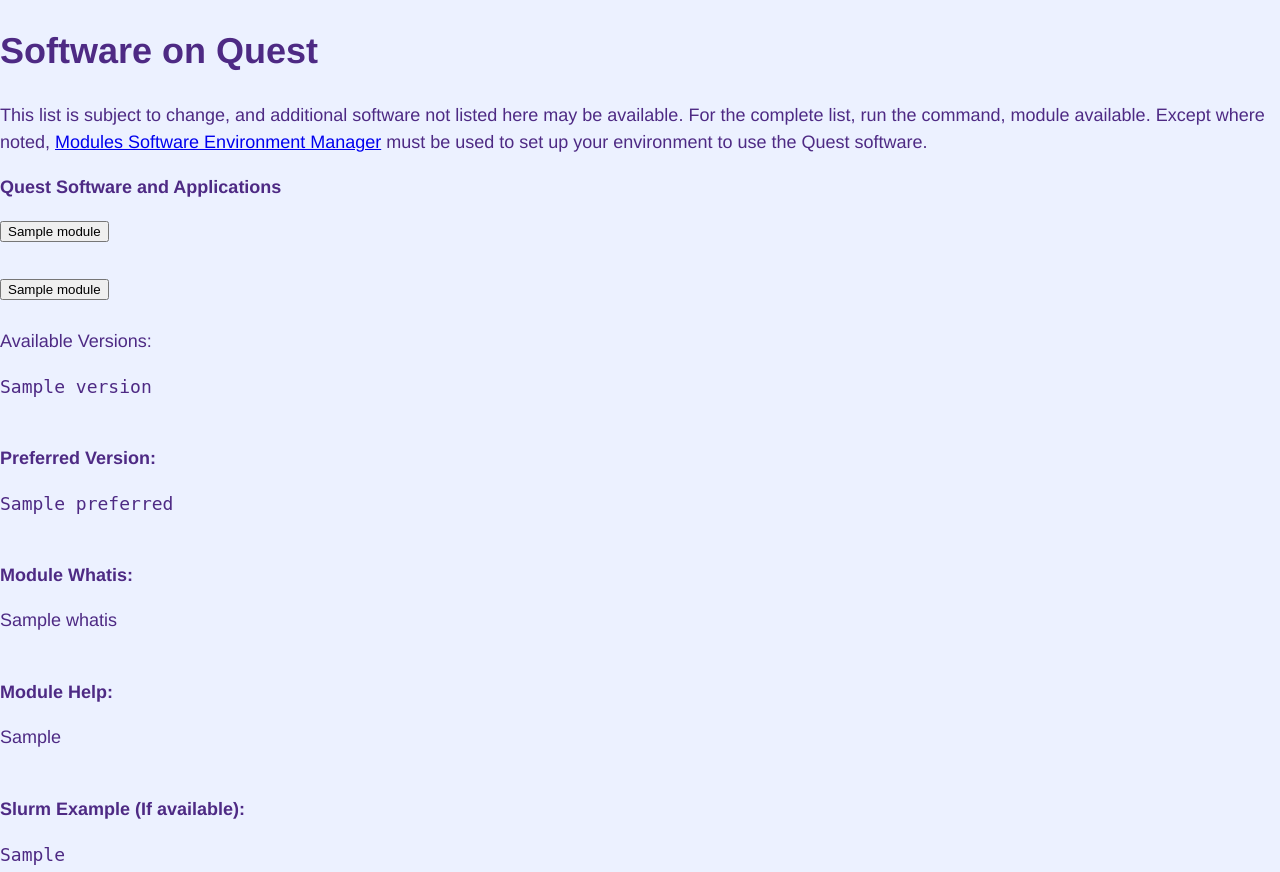
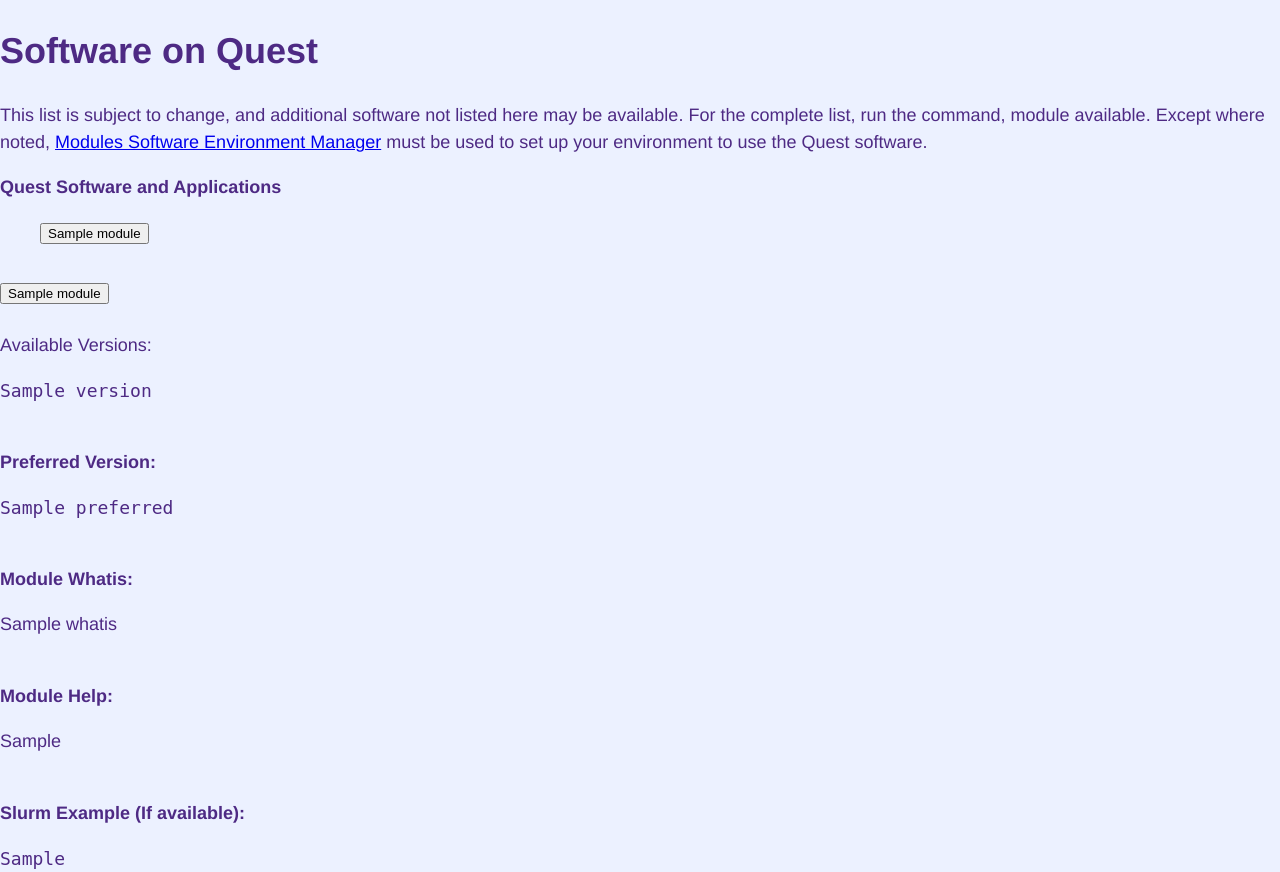
Before and after one commit to scottcoughlin2014/quest-software-documentation, a Django app: template modules/templates/modules/index.html in a window 1280 px wide. Run offline with Django 3.2, Linux system fonts and the light colour scheme; the template is opened without the code that fills it: most values are stand-ins (such as "Sample title", 1, 10 or a date in 2020); data that the repository does not hold is empty; some libraries are stand-ins or nearby versions.

Commit message:
This page is starting to look nice

```diff
--- a/modules/templates/modules/index.html
+++ b/modules/templates/modules/index.html
@@ -14,21 +14,22 @@
   Quest Software and Applications
  </strong>
 </p>
-
+<ul class="navbar">
+<p>
+{% for module in modules %}
+  <button class="btn btn-primary" type="button" data-toggle="collapse" data-target="#collapse_{{module.name}}" aria-expanded="false" aria-controls="collapse_{{module.name}}">
+        {{module.name}}
+    </button>
+{% endfor %}
+</p>
+</ul>
 <div class="container-fluid">
     <div class="row">
-        <div class="col-sm-2">
-            <ul class="sidebar-nav">
+        <div class="col-sm-1">
+        </div>
+        <div class="col-sm-9">
+            <div class="accordion" id="accordionExample">
                 {% for module in modules %}
-                <li><button class="btn btn-primary" type="button" data-toggle="collapse" data-target="#collapse_{{module.name}}" aria-expanded="true" aria-controls="collapse_{{module.name}}">
-                    {{module.name}}
-                </button></li>
-            {% endfor %}
-            </ul>
-        </div>
-        <div class="col-sm-10 ">
-            {% for module in modules %}
-                <div class="accordion" id="accordionExample">
                     <div class="card">
                          <div class="card-header" id="heading_{{module.name}}">
                              <h2 class="mb-0">
@@ -37,7 +38,6 @@
                                  </button>
                              </h2>
                          </div>
-
                          <div id="collapse_{{module.name}}" class="collapse" aria-labelledby="heading_{{module.name}}" data-parent="#accordionExample">
                              <div class="card-body">
                                  Available Versions: {% for version in module.versions %} <pre class="code">{{version|safe}}</pre> {% endfor %}
@@ -60,5 +60,17 @@
             </div>
         </div>
     </div>
+</div>
+
+
+<script type="text/javascript">
+$(document).ready(function() {
+    {% for module in modules %}
+$("#collapse_{{module.name}}").on('shown.bs.collapse', function() {
+    window.location = "#heading_{{module.name}}";
+});
+    {% endfor %}
+});
+</script>
 
 {% endblock %}
--- a/static/css/main.css
+++ b/static/css/main.css
@@ -45,10 +45,3 @@
 .active:after {
   content: "\2796"; /* Unicode character for "minus" sign (-) */
 }
-
-.sidebar-nav {
-    margin-top: 20px;
-    padding: 0;
-    list-style: none;
-    font: 400 12px/1.5 'Avenir', Helvetica, sans-serif;
-}
```
Also changed, not shown: README.md. Lines whose indentation alone changed are shown as unchanged.
